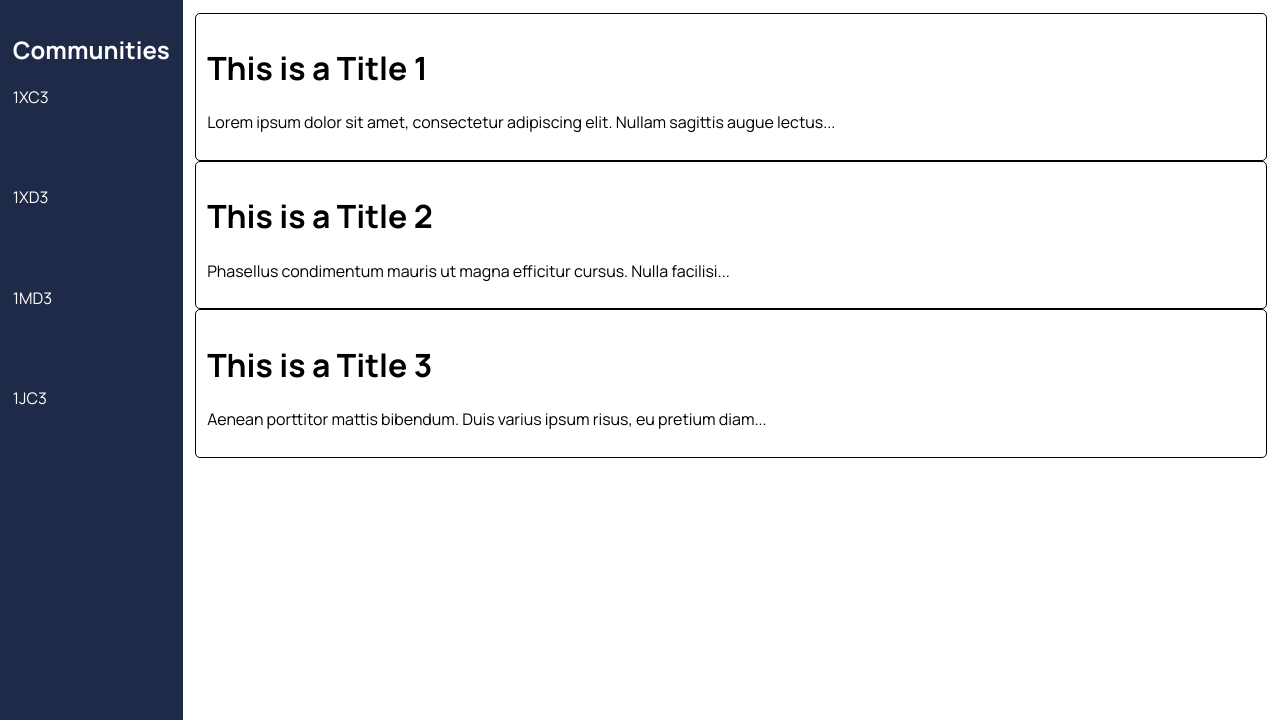
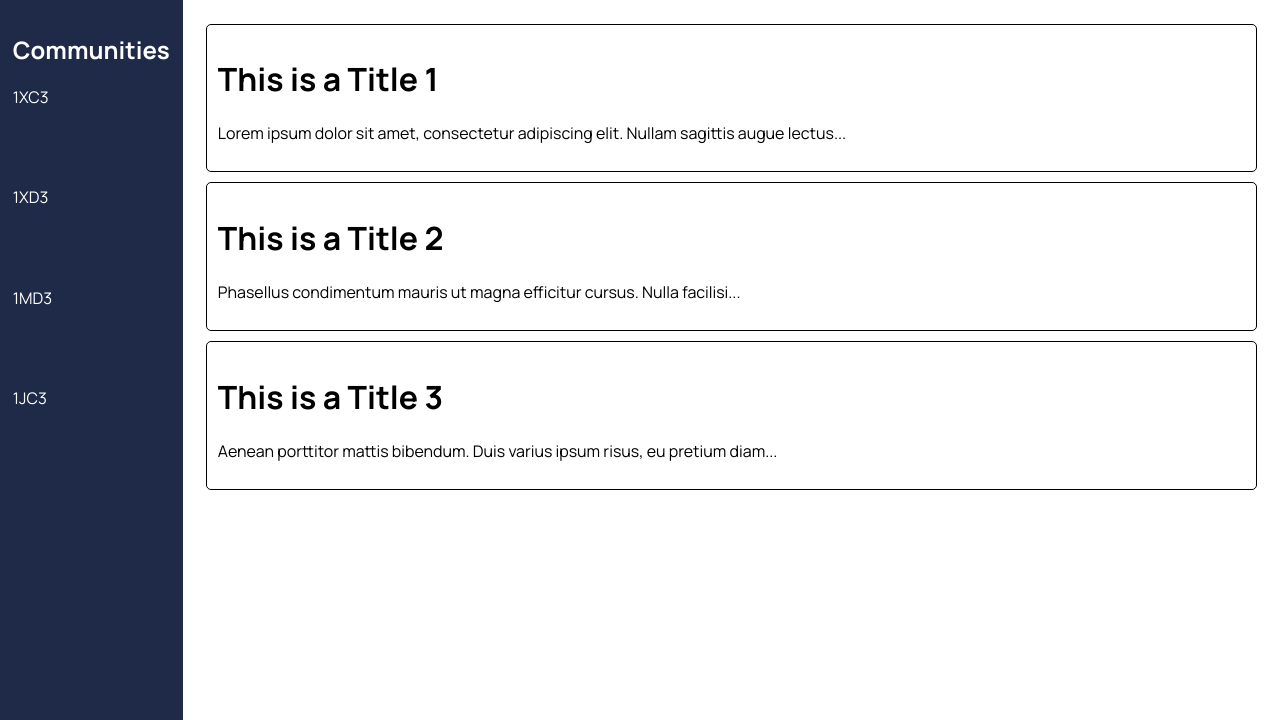
Before and after one commit to LucaMawyin/forum, a PHP site: page / in a window 1280 px wide. Shown: the part 80-800 px from the top of the page. Run offline with PHP 8.4, Linux system fonts and the light colour scheme.

Commit message:
Added marginal spacing between tiles on home screen

```diff
--- a/css/home.css
+++ b/css/home.css
@@ -90,6 +90,7 @@ header input:focus {
     border: 1px solid black;
     border-radius: 5px;
     padding: 1%;
+    margin: 1%;
 }
 
 .post-link{
```
